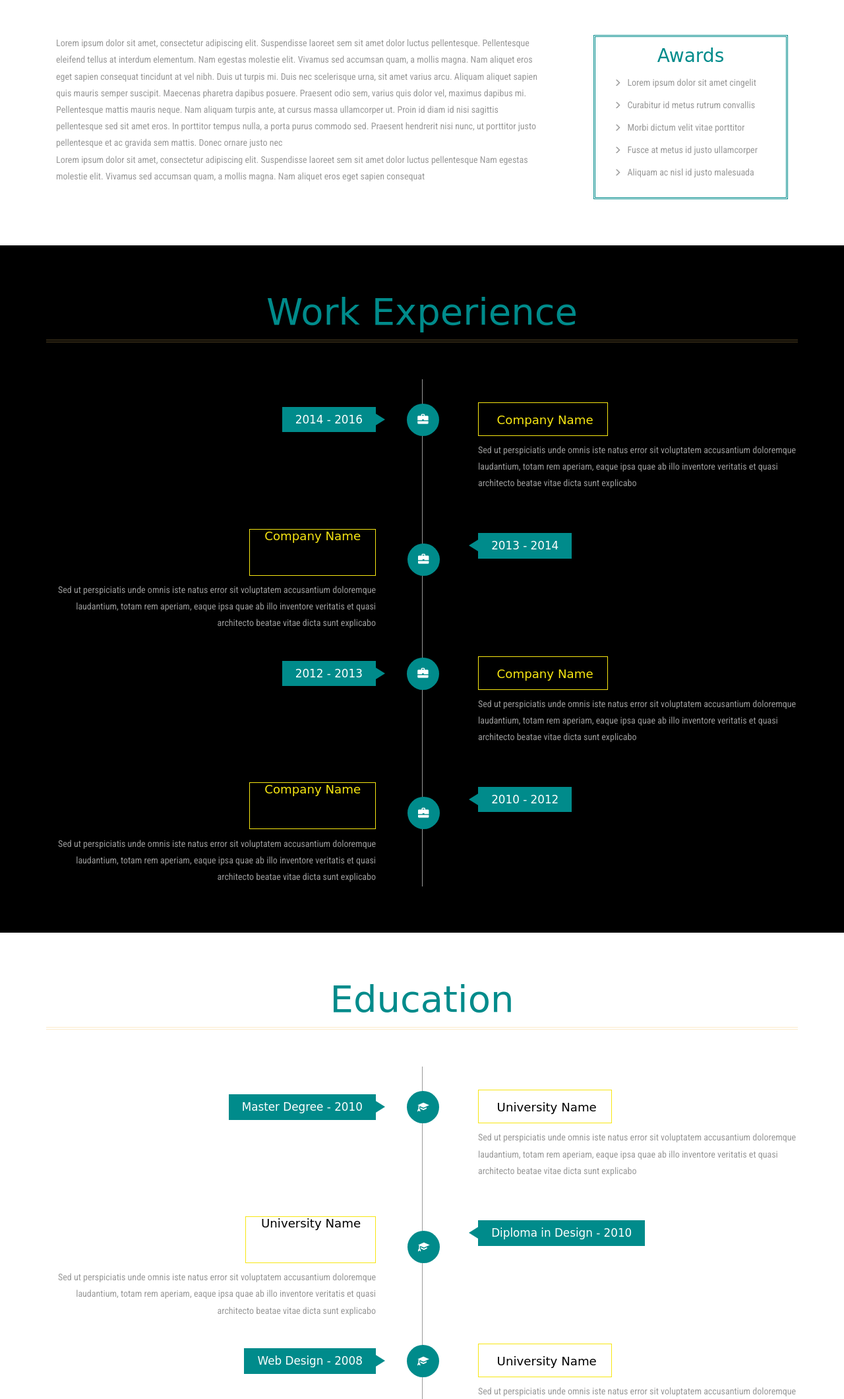
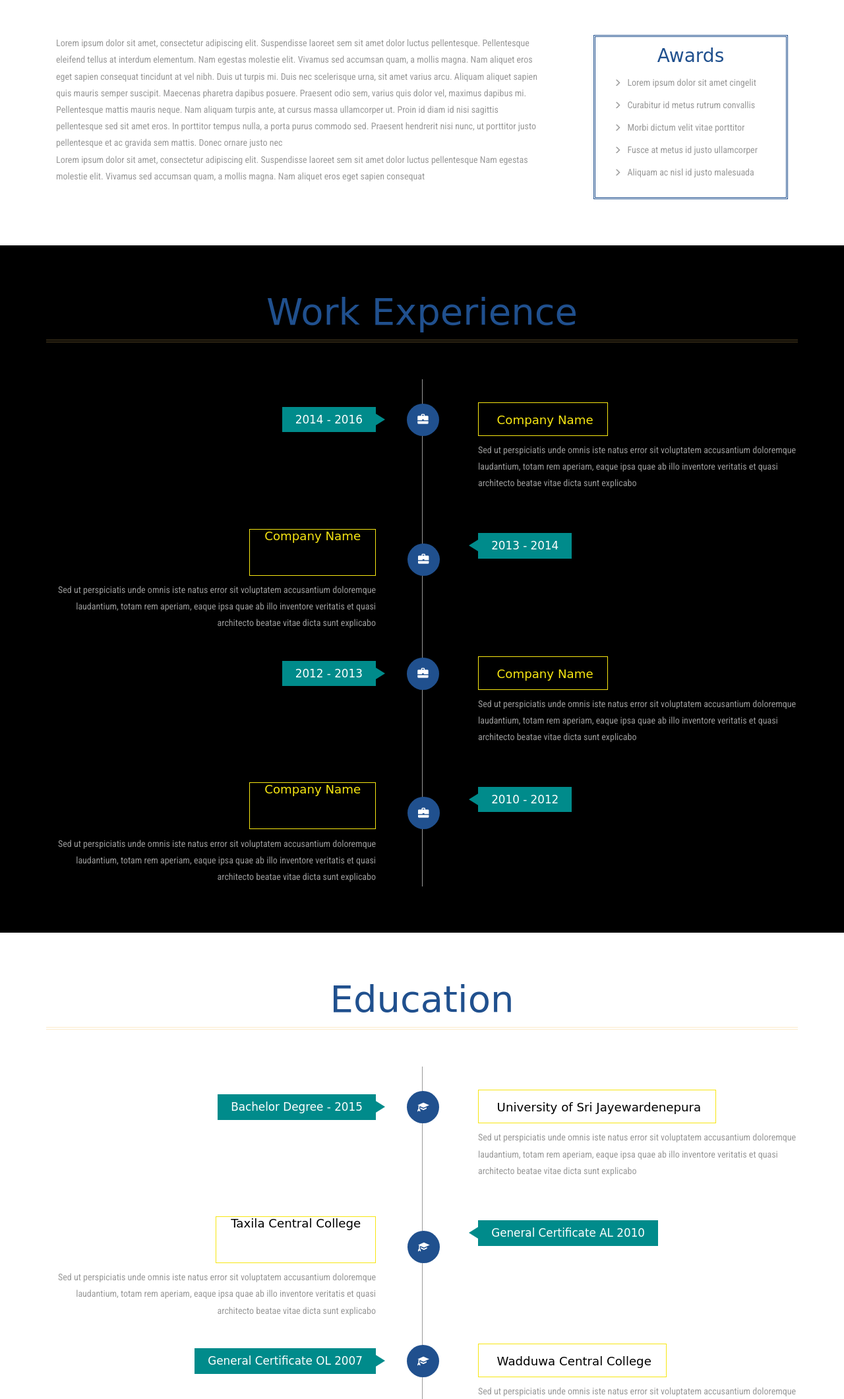
Before and after one commit to sankhacooray/sankhacooray.github.io, a plain HTML site: page index.html in a window 1280 px wide. Shown: the part 679-2800 px from the top of the page at 66% size. Drawn offline with Linux system fonts and the light colour scheme; a web font is replaced by a local one.

Commit message:
colors changed

```diff
--- a/css/style.css
+++ b/css/style.css
@@ -108,7 +108,7 @@ ul.address li ul.address-text li a:hover{
 /*--//banner-top--*/
 /*--top-nav--*/
 .top-nav {
-    background: #008B8B;
+    background: #20508e;
 }
 .nav > li {
     display: inline-block;
@@ -124,7 +124,7 @@ ul.nav.navbar li a {
     font-family: 'Overlock', cursive;
 }
 ul.nav.navbar li a:hover,ul.nav.navbar li a.active,ul.nav.navbar li a:focus{
-    color: #008B8B;
+    color: #20508e;
     background: #fff;
 	-webkit-transform: scale(0.8);
 	-moz-transform: scale(0.8);
@@ -140,7 +140,7 @@ ul.nav.navbar li a:hover,ul.nav.navbar li a.active,ul.nav.navbar li a:focus{
 h3.title {
     font-size: 4em;
     text-align: center;
-    color: #008B8B;
+    color: #20508e;
     border-bottom: 4px double rgba(247, 197, 106, 0.35);
     padding-bottom: 0.2em;
 	margin-bottom: 1em;
@@ -154,13 +154,13 @@ p {
     padding-left: 5em;
 }
 .about-right ul {
-    border: 3px double #008B8B;
+    border: 3px double #20508e;
     padding: 1em 2em;
 }
 .about-right h5 {
     font-size: 2em;
     text-align: center;
-    color: #008B8B;
+    color: #20508e;
 }
 .about-right ul li {
     display: block;
@@ -216,7 +216,7 @@ p {
 .work-info h5 span.glyphicon {
     font-size: 0.9em;
     color: #fff;
-    background: #008B8B;
+    background: #20508e;
     padding: 1em;
     -webkit-border-radius: 70%;
     -moz-border-radius: 70%;
@@ -573,8 +573,8 @@ h2.resp-accordion {
     font-size: 1.1em;
     margin: 1em 0 0 0;
     -webkit-appearance: none;
-    background: #008B8B;
-    border: 2px solid #008B8B;
+    background: #20508e;
+    border: 2px solid #20508e;
     transition: 0.5s all;
     -webkit-transition: 0.5s all;
     transition: 0.5s all;
@@ -583,7 +583,7 @@ h2.resp-accordion {
 }
 .contact-form input[type="submit"]:hover {
     background: none;
-    color: #008B8B;
+    color: #20508e;
 }
 ::-webkit-input-placeholder {
 	color:#fff !important;
--- a/index.html
+++ b/index.html
@@ -192,30 +192,30 @@ License URL: http://creativecommons.org/licenses/by/3.0/
 			<h3 class="title">Education</h3>
 			<div class="work-info">
 				<div class="col-md-6 work-left">
-					<h4>Master Degree - 2010</h4>
+					<h4>Bachelor Degree - 2015</h4>
 				</div>
 				<div class="col-md-6 work-right">
-					<h5><span class="glyphicon glyphicon-education"> </span> University Name</h5>
+					<h5><span class="glyphicon glyphicon-education"> </span> University of Sri Jayewardenepura</h5>
 					<p>Sed ut perspiciatis unde omnis iste natus error sit voluptatem accusantium doloremque laudantium, totam rem aperiam, eaque ipsa quae ab illo inventore veritatis et quasi architecto beatae vitae dicta sunt explicabo </p>
 				</div>
 				<div class="clearfix"> </div>
 			</div>
 			<div class="work-info">
 				<div class="col-md-6 work-right work-right2">
-					<h4>Diploma in Design - 2010</h4>
+					<h4>General Certificate AL 2010</h4>
 				</div>
 				<div class="col-md-6 work-left work-left2">
-					<h5> University Name <span class="glyphicon glyphicon-education"></span></h5>
+					<h5> Taxila Central College <span class="glyphicon glyphicon-education"></span></h5>
 					<p>Sed ut perspiciatis unde omnis iste natus error sit voluptatem accusantium doloremque laudantium, totam rem aperiam, eaque ipsa quae ab illo inventore veritatis et quasi architecto beatae vitae dicta sunt explicabo </p>
 				</div>
 				<div class="clearfix"> </div>
 			</div>
 			<div class="work-info">
 				<div class="col-md-6 work-left">
-					<h4>Web Design - 2008</h4>
+					<h4>General Certificate OL 2007</h4>
 				</div>
 				<div class="col-md-6 work-right">
-					<h5><span class="glyphicon glyphicon-education"> </span> University Name</h5>
+					<h5><span class="glyphicon glyphicon-education"> </span> Wadduwa Central College</h5>
 					<p>Sed ut perspiciatis unde omnis iste natus error sit voluptatem accusantium doloremque laudantium, totam rem aperiam, eaque ipsa quae ab illo inventore veritatis et quasi architecto beatae vitae dicta sunt explicabo </p>
 				</div>
 				<div class="clearfix"> </div>
```
